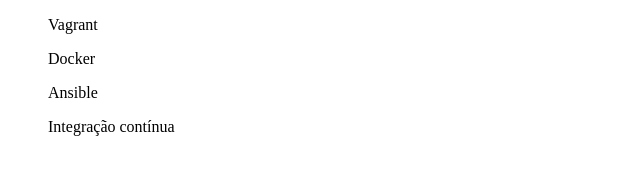
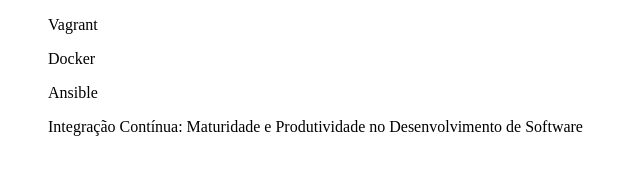
Before and after one commit to gabrielLSDev/alura-git, a plain HTML site: page index.html in a window 1280 px wide. Shown: the whole page, without its empty margins (0-640 px from the left). Drawn offline with Linux system fonts and the light colour scheme.

Commit message:
Renomeando curso de Integração Contínua

```diff
--- a/index.html
+++ b/index.html
@@ -10,6 +10,6 @@
     <ul>Vagrant</ul>
     <ul>Docker</ul>
     <ul>Ansible</ul>
-    <ul>Integração contínua</ul>
+    <ul>Integração Contínua: Maturidade e Produtividade no Desenvolvimento de Software</ul>
 </body>
 </html>
```
